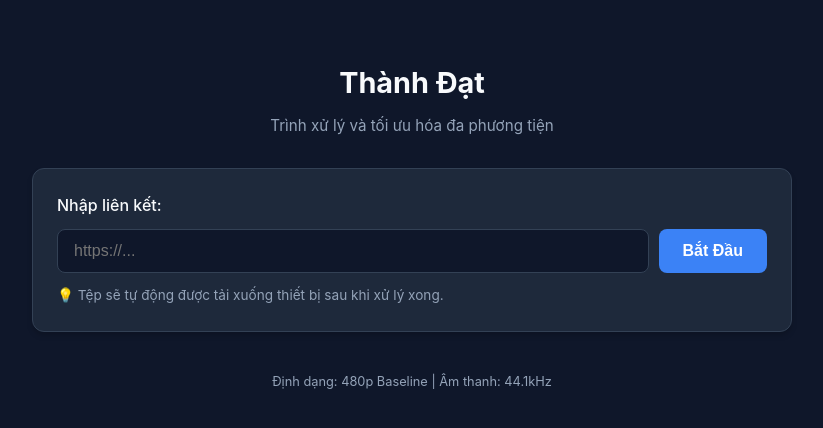
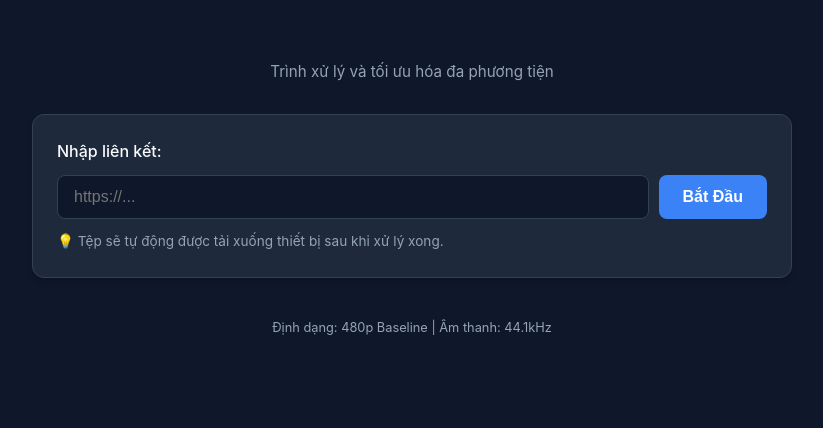
Before and after one commit to thanhthudat29/gia-khang-web, a plain HTML site: page public/index.html in a window 1280 px wide. Shown: the whole page, without its empty margins (228-1051 px from the left). Drawn offline with Linux system fonts and the light colour scheme.

```diff
--- a/public/index.html
+++ b/public/index.html
@@ -10,7 +10,6 @@
 <body>
   <div class="container">
     <header>
-      <h1>Thành Đạt</h1>
       <p class="subtitle">Trình xử lý và tối ưu hóa đa phương tiện</p>
     </header>
 
```
